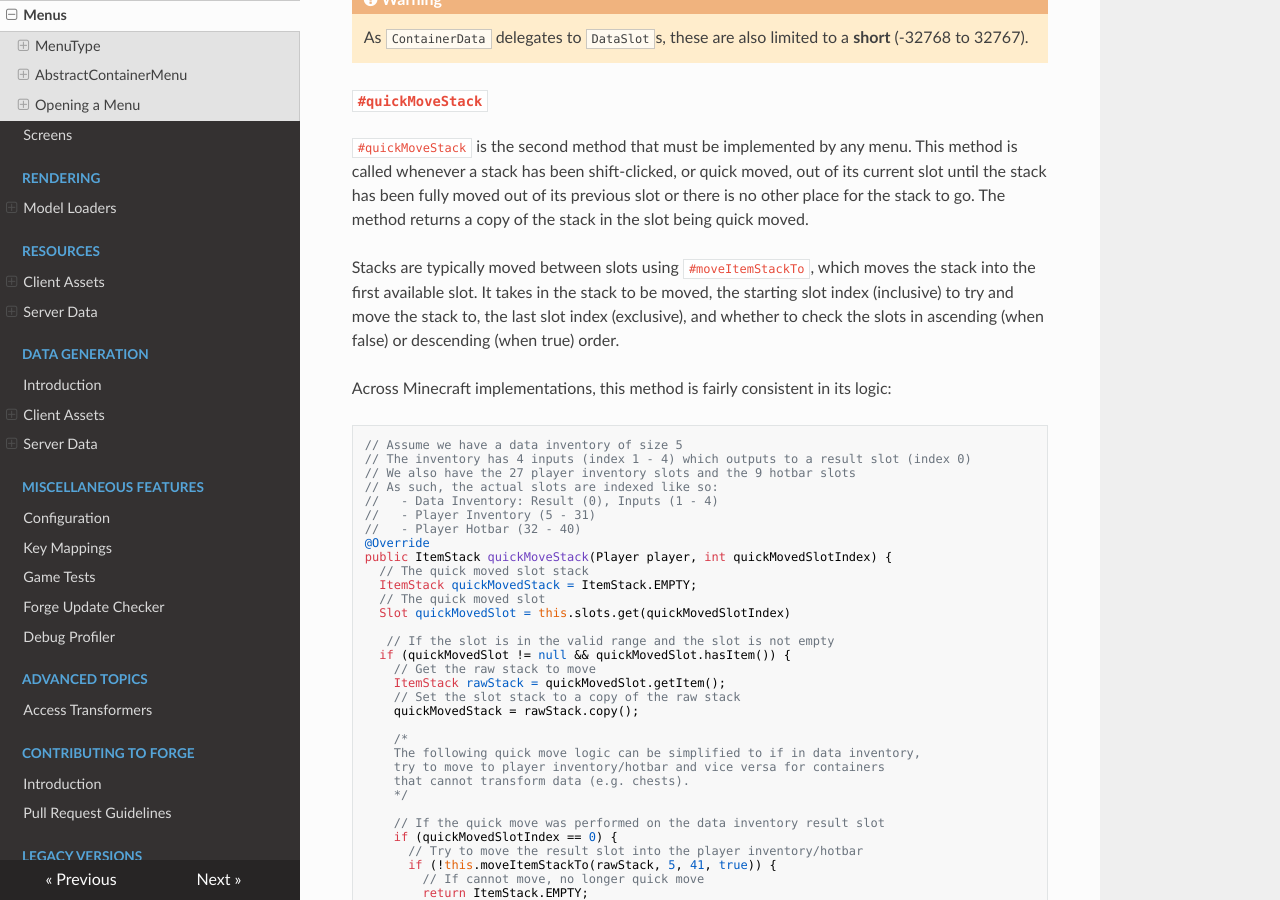
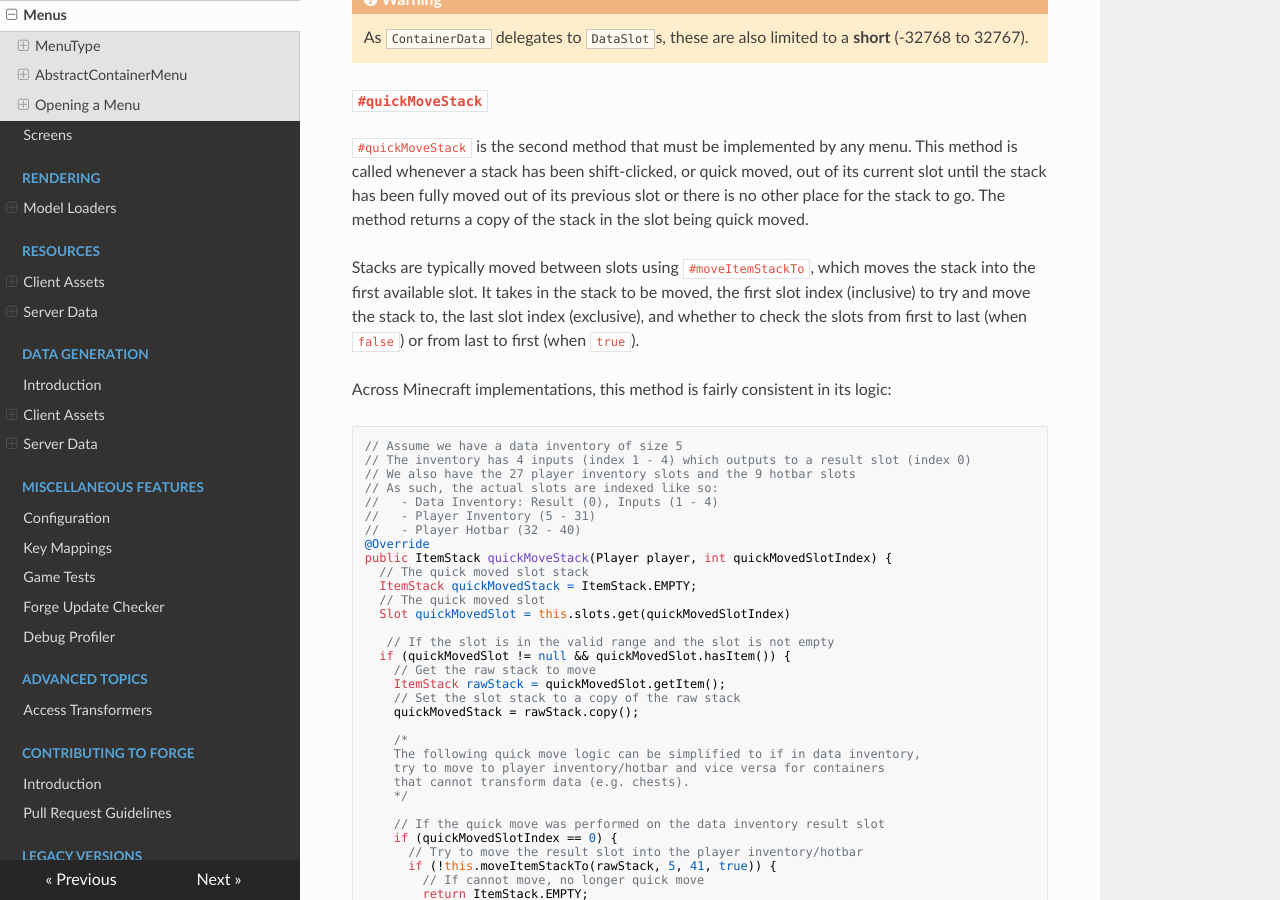
Before and after one commit to MinecraftForge/Documentation, an MkDocs documentation site: the page built from docs/gui/menus.md, in a window 1280 px wide and 900 px high, scrolled down 4539 px. Built offline with MkDocs 1.6.1, drawn with Linux system fonts in a browser that asks for light colours; nearby versions of some CDN libraries.

Commit message:
More text fixes!
Co-authored-by: sciwhiz12 <sciwhiz12@gmail.com>

```diff
--- a/docs/gui/menus.md
+++ b/docs/gui/menus.md
@@ -176,7 +176,7 @@ public MyMenuAccess(int containerId, Inventory playerInventory, ContainerData da
 
 `#quickMoveStack` is the second method that must be implemented by any menu. This method is called whenever a stack has been shift-clicked, or quick moved, out of its current slot until the stack has been fully moved out of its previous slot or there is no other place for the stack to go. The method returns a copy of the stack in the slot being quick moved.
 
-Stacks are typically moved between slots using `#moveItemStackTo`, which moves the stack into the first available slot. It takes in the stack to be moved, the starting slot index (inclusive) to try and move the stack to, the last slot index (exclusive), and whether to check the slots in ascending (when false) or descending (when true) order.
+Stacks are typically moved between slots using `#moveItemStackTo`, which moves the stack into the first available slot. It takes in the stack to be moved, the first slot index (inclusive) to try and move the stack to, the last slot index (exclusive), and whether to check the slots from first to last (when `false`) or from last to first (when `true`).
 
 Across Minecraft implementations, this method is fairly consistent in its logic:
 
```
Also changed, not shown: docs/gui/screens.md (+1 -1 lines).
